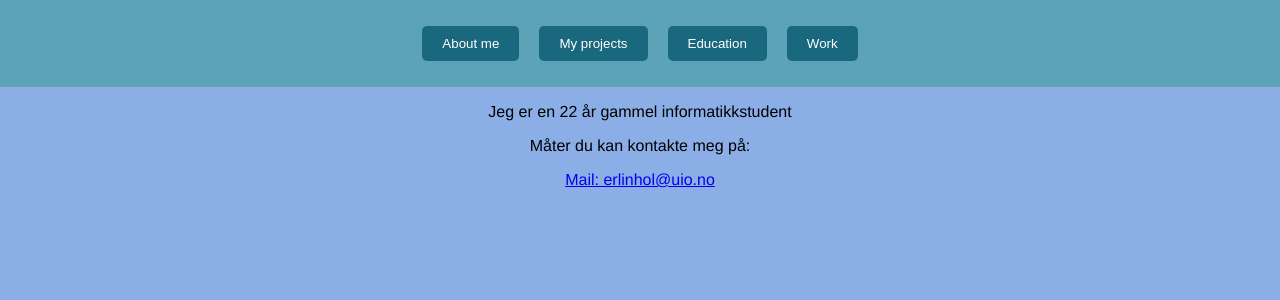
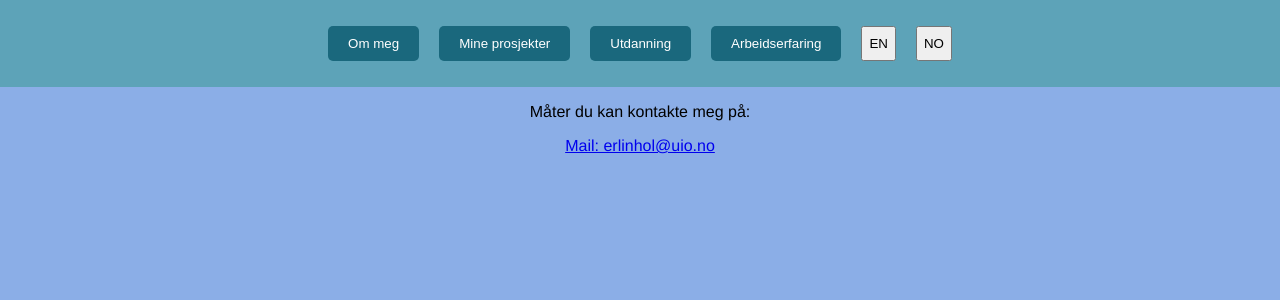
Before and after one commit to erlhol/Erling-Holte, a React (Create React App) app in the folder my-app/: page / in a window 1280 px wide. Shown: the top 300 px of the page. Built offline with nearby package versions, Linux system fonts and the light colour scheme.

Commit message:
Add multiple languages support

```diff
--- a/my-app/package.json
+++ b/my-app/package.json
@@ -9,9 +9,11 @@
     "@testing-library/user-event": "^13.5.0",
     "@types/react": "^18.2.24",
     "@types/react-dom": "^18.2.8",
+    "i18next": "^23.5.1",
     "moment": "^2.29.4",
     "react": "^18.2.0",
     "react-dom": "^18.2.0",
+    "react-i18next": "^13.2.2",
     "react-scripts": "5.0.1",
     "web-vitals": "^2.1.4"
   },
--- a/my-app/src/App.js
+++ b/my-app/src/App.js
@@ -6,24 +6,27 @@ import Education from './components/Education';
 import Projects from './components/Projects';
 import Work from './components/Work';
 import Contact from './components/Contact';
+import { useTranslation } from 'react-i18next';
 
 function App() {
 
   const [activePage, setActivePage] = useState("About me");
 
-    function activePageHandler(page) {
-        setActivePage(page);
-    }
+  function activePageHandler(page) {
+      setActivePage(page);
+  }
+
+  const { t } = useTranslation();
 
   return (
     <div className="App">
 
     <Navigation pageHandler={activePageHandler}></Navigation>
     <div>
-      {activePage === "About me" && <AboutMe></AboutMe>}
-      {activePage === "My projects" && <Projects></Projects>}
-      {activePage === "Education" && <Education></Education>}
-      {activePage === "Work" && <Work></Work>}
+      {activePage === t('about') && <AboutMe></AboutMe>}
+      {activePage === t('my_projects') && <Projects></Projects>}
+      {activePage === t('education') && <Education></Education>}
+      {activePage === t('work') && <Work></Work>}
     </div>
 
     <footer>
@@ -34,3 +37,6 @@ function App() {
 }
 
 export default App;
+
+// TODO: make a quiz about myself
+// The answers must be stored on the server
--- a/my-app/src/components/Navigation.tsx
+++ b/my-app/src/components/Navigation.tsx
@@ -1,14 +1,22 @@
 import React from 'react';
+import { useTranslation } from 'react-i18next';
+import i18n from 'i18next';
 
 interface Props {
   pageHandler: (page: string) => void;
 }
 
 const Navigation: React.FC<Props> = ({ pageHandler }) => {
+  const { i18n } = useTranslation();
+  const { t } = useTranslation();
+
+  const changeLanguage = (newLanguage: string) => {
+    i18n.changeLanguage(newLanguage);
+  };
   return (
     <nav className="navbar">
       <ul className="nav-list">
-        {["About me", "My projects", "Education", "Work"].map((text, index) => (
+        {[t('about'), t('my_projects'), t('education'), t('work')].map((text, index) => (
           <li className="nav-item" key={index}>
             <button
               onClick={() => pageHandler(text)}
@@ -18,6 +26,8 @@ const Navigation: React.FC<Props> = ({ pageHandler }) => {
             </button>
           </li>
         ))}
+        <button onClick={() => changeLanguage('en')}>EN</button>
+        <button onClick={() => changeLanguage('no')}>NO</button>
       </ul>
     </nav>
 
--- a/my-app/src/index.js
+++ b/my-app/src/index.js
@@ -3,12 +3,30 @@ import ReactDOM from 'react-dom/client';
 import './index.css';
 import App from './App';
 import reportWebVitals from './reportWebVitals';
+import { I18nextProvider } from 'react-i18next';
+import i18n from 'i18next';
+import translationsEn from './locales/en.json';
+import translationsNo from './locales/no.json';
+
+i18n.init({
+  interpolation: { escapeValue: false },
+  lng: 'no', // Set the default language
+  resources: {
+    en: {
+      translation: translationsEn,
+    },
+    no: {
+      translation: translationsNo
+    }
+    // Add more languages and their translations here
+  },
+});
 
 const root = ReactDOM.createRoot(document.getElementById('root'));
 root.render(
-  <React.StrictMode>
+  <I18nextProvider i18n={i18n}>
     <App />
-  </React.StrictMode>
+  </I18nextProvider>
 );
 
 // If you want to start measuring performance in your app, pass a function
--- /dev/null
+++ b/my-app/src/locales/en.json
@@ -0,0 +1,6 @@
+{
+    "about": "About me",
+    "my_projects": "My projects",
+    "education": "Education",
+    "work": "Work experience"
+}
--- /dev/null
+++ b/my-app/src/locales/no.json
@@ -0,0 +1,6 @@
+{
+    "about": "Om meg",
+    "my_projects": "Mine prosjekter",
+    "education": "Utdanning",
+    "work": "Arbeidserfaring"
+}
```
Also changed, not shown: 1 other file (tests, documents, lock files or other folders).
